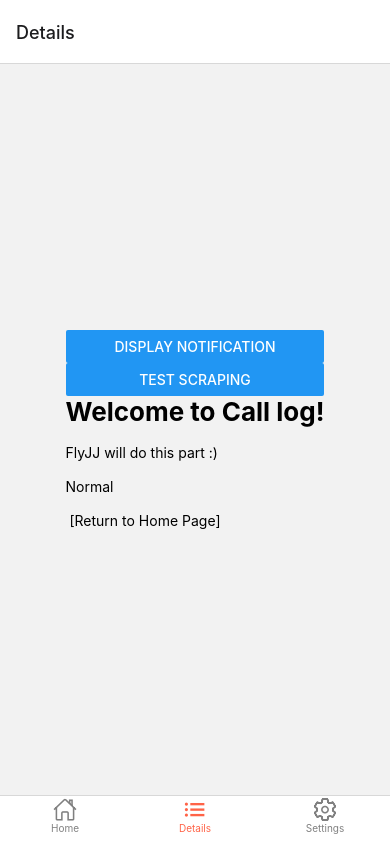
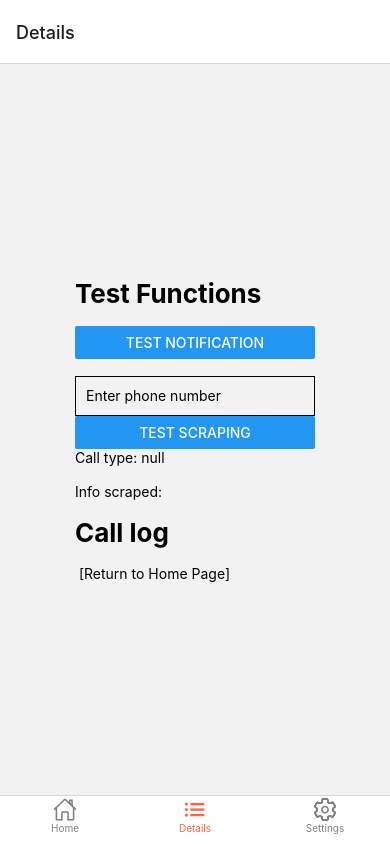
Before and after one commit to ETS-ReactNative1/FYP, a React Native app in the folder sec/: screen /Details in a window 390 px wide. Built offline with nearby package versions, Linux system fonts and the light colour scheme.

Commit message:
Updated Maps and Functions

```diff
--- a/sec/navigation/screens/DetailsScreen.js
+++ b/sec/navigation/screens/DetailsScreen.js
@@ -1,13 +1,14 @@
 import React, {useEffect, useState} from 'react';
-import { PermissionsAndroid, Platform, View, Text, SafeAreaView, ScrollView, StyleSheet, Button, FlatList} from 'react-native';
+import { PermissionsAndroid, Platform, View, Text, SafeAreaView, ScrollView, StyleSheet, Button, FlatList, TextInput} from 'react-native';
 import CallLogs from 'react-native-call-log';
 import notifee, {AndroidImportance} from '@notifee/react-native';
 
 export default function DetailsScreen({ navigation }) {
     // Global variables
-    const [data, setData] = useState("Normal");
+    const [data, setData] = useState(null);
     const [arr, setArr] = useState([]);
     const [listData, setListData] = useState([]);
+    const [text, onChangeText] = useState(null);
 
     // Loading Call Log
     async function loadCallLog() {
@@ -49,18 +50,33 @@ export default function DetailsScreen({ navigation }) {
         );
     };
 
+    // Item separator for Call log
+    const ItemSeparatorView = () => {
+      return (
+        // FlatList Item Separator
+        <View
+          style={{
+            height: 0.5,
+            width: '100%',
+            backgroundColor: '#C8C8C8',
+          }}
+        />
+      );
+    };
+
     // Automatically load call log when the app is launched
     useEffect (() => {
         loadCallLog();
     },[]);
 
     // Web-scraping function for call type identification
-    async function infoScrape() {
+    async function infoScrape(number) {
         const cheerio = require('react-native-cheerio');
         const keywords = ['假冒','騙案','詐騙','自稱','+']
 
         // Web Scraping
-        const response = await fetch('https://hkjunkcall.com/?ft=94097792');
+        setData(null);
+        const response = await fetch('https://hkjunkcall.com/?ft='+number);
         const text = await response.text();
         const $ = cheerio.load(text);
         const res = $('meta[property="og:title"]').attr('content');
@@ -75,6 +91,9 @@ export default function DetailsScreen({ navigation }) {
             }
           });
         });
+        if (data == null) {
+          setData("Safe");
+        }
     }
 
     // Delivers dummy notification when called
@@ -88,7 +107,7 @@ export default function DetailsScreen({ navigation }) {
 
         // Display a notification
         await notifee.displayNotification({
-          title: 'Notification Title',
+          title: 'Test Notification',
           body: 'Main body content of the notification',
           android: {
             channelId,
@@ -99,28 +118,37 @@ export default function DetailsScreen({ navigation }) {
     return (
         <View style={{ flex: 1, alignItems: 'center', justifyContent: 'center' }}>
             <SafeAreaView>
-                <Button title="Display Notification" onPress={() => onDisplayNotification()} />
-                <Button title="Test scraping" onPress={() => infoScrape()} />
-                <Text
-                    style={{ fontSize: 26, fontWeight: 'bold' }}>Welcome to Call log!</Text>
                 <ScrollView style={{flex: 1}}>
+                  <Text style={{ fontSize: 26, fontWeight: 'bold' }}>Test Functions</Text>
+                    <Text>{"\n"}</Text>
+                    <Button title="Test Notification" onPress={() => onDisplayNotification()} />
+                    <Text>{"\n"}</Text>
+                    <TextInput
+                      style={styles.input}
+                      onChangeText={onChangeText}
+                      value={text}
+                      placeholder='Enter phone number'
+                    />
+                    <Button title="Test scraping" onPress={() => infoScrape(text)} />
+
                     <Text>
-                    {"\n"}
-                        FlyJJ will do this part :)
-                        {"\n"}
-                    {"\n"}
+                      {"Call type: "+data}
+                      {"\n"}{"\n"}
+                      {"Info scraped:"}
                     </Text>
-                    <Text>{data}</Text>
                     <FlatList nestedScrollEnabled
                             data={arr}
                             renderItem={({item}) => <Text>{item}</Text>}
                     />
-                    <Text nestedScrollEnabled>{"\n"}</Text>
+                    <Text>{"\n"}</Text>
+                    <Text style={{ fontSize: 26, fontWeight: 'bold' }}>Call log</Text>
                     <FlatList nestedScrollEnabled
                             data={listData}
+                            ItemSeparatorComponent={ItemSeparatorView}
                             renderItem={ItemView}
                             keyExtractor={(item, index) => index.toString()}
                     />
+                    <Text>{"\n"}</Text>
                     <Text onPress={() => navigation.navigate('Home')}> [Return to Home Page] </Text>
                 </ScrollView>
 
@@ -133,6 +161,7 @@ export default function DetailsScreen({ navigation }) {
 const styles = StyleSheet.create({
     container: {
      flex: 1,
+     padding: 10,
      paddingTop: 22
     },
     item: {
@@ -140,4 +169,14 @@ const styles = StyleSheet.create({
       fontSize: 18,
       height: 44,
     },
+    input: {
+      height: 40,
+      //margin: 12,
+      borderWidth: 1,
+      padding: 10,
+    },
+    textStyle: {
+      fontSize: 16,
+      marginVertical: 10,
+    },
 });
--- a/sec/navigation/screens/HomeScreen.js
+++ b/sec/navigation/screens/HomeScreen.js
@@ -14,14 +14,16 @@ export default function HomeScreen({ navigation }) {
                 initialRegion={{
                 latitude: 22.28312,    //location of HKU CB313
                 longitude: 114.13592,  //change this location if u have time
-                latitudeDelta: 0.0922,
-                longitudeDelta: 0.0421,
+                latitudeDelta: 0.0,
+                longitudeDelta: 0.0,
                 }}
-            />
-            <Marker
-                coordinate={{ latitude : 22.28312 , longitude : 114.13592 }} //idk why cant see it
-            />
-            <MapView/>
+            >
+                <Marker
+                    coordinate={{ latitude : 22.28312 , longitude : 114.13592 }} //idk why cant see it
+                    title={"Current Location"}
+                    description={"Info"}
+                />
+            </MapView>
 
 
             <Text
```
